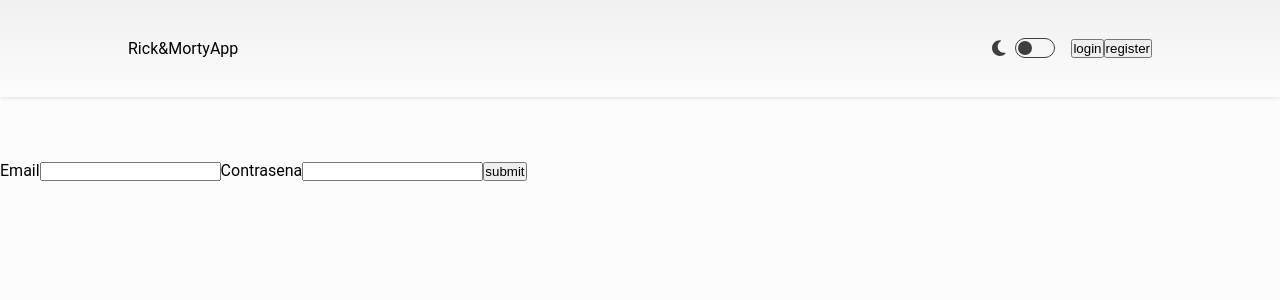
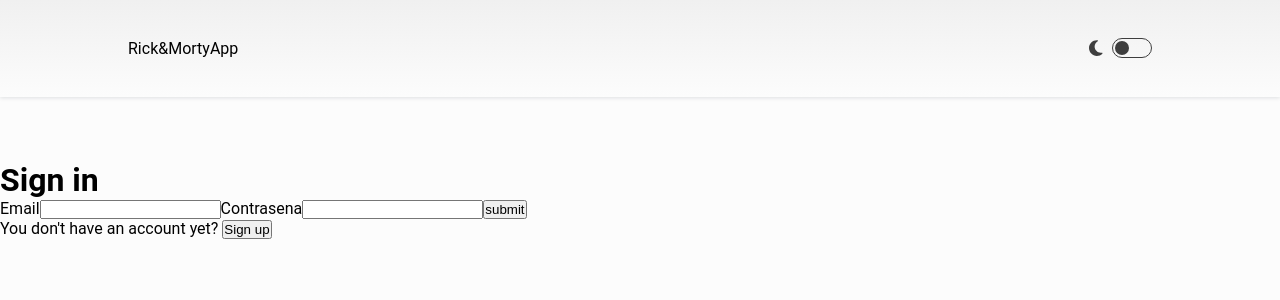
Before and after one commit to matokun93/rick-and-morty-app, a React (Create React App) app: page /Login in a window 1280 px wide. Shown: the top 300 px of the page. Built offline with nearby package versions, Linux system fonts and the light colour scheme; no server answers.

Commit message:
added login section

```diff
--- a/src/Components/CharacterDetails/CharacterDetails.js
+++ b/src/Components/CharacterDetails/CharacterDetails.js
@@ -7,7 +7,7 @@ const CharacterDetails = () => {
 
     return (
         <div className='card-detail'>
-            <img src={data.image ?? 'https://rickandmortyapi.com/api/character/avatar/66.jpeg'} alt="card-image" />
+            <img src={data.image ?? 'https://rickandmortyapi.com/api/character/avatar/66.jpeg'} alt="character-avatar" />
             <h1>{data.name}</h1>
             <h3>{data.species !== 'unknown' ? data.species : 'Species Unknown'} - {data.status !== 'unknown' ? data.status : 'Status Unknown'}</h3>
             <p>Gender: {data.gender}</p>
--- a/src/Components/EpisodeDetails/EpisodeDetails.js
+++ b/src/Components/EpisodeDetails/EpisodeDetails.js
@@ -7,7 +7,7 @@ const LocationDetails = () => {
 
     return (
         <div className='card-detail'>
-            <img src={data.image ?? 'https://rickandmortyapi.com/api/character/avatar/66.jpeg'} alt="card-image" />
+            <img src={data.image ?? 'https://rickandmortyapi.com/api/character/avatar/66.jpeg'} alt="episode-avatar" />
             <h1>{data.name}</h1>
             <h3>{data.episode}</h3>
             <p>Aired at: {data.air_date}</p>
--- a/src/Components/LocationDetails/LocationDetails.js
+++ b/src/Components/LocationDetails/LocationDetails.js
@@ -7,7 +7,7 @@ const LocationDetails = () => {
 
     return (
         <div className='card-detail'>
-            <img src={data.image ?? 'https://rickandmortyapi.com/api/character/avatar/66.jpeg'} alt="card-image" />
+            <img src={data.image ?? 'https://rickandmortyapi.com/api/character/avatar/66.jpeg'} alt="location-avatar" />
             <h1>{data.name}</h1>
             <h3>{data.type !== 'unknown' ? data.type : 'Type Unknown'}</h3>
             <p>Dimension: {data.dimension}</p>
--- a/src/Components/LoginSection/LoginSection.js
+++ b/src/Components/LoginSection/LoginSection.js
@@ -1,7 +1,11 @@
 import { Formik, Form } from "formik"
+import { useState } from "react"
+import { useCredentials } from "../../Contexts/CredentialsContext"
 import TextInput from '../TextInput/TextInput'
 
-const LogModal = () => {
+const LoginSection = () => {
+    const [action, setAction] = useState('login')
+    const { login, register } = useCredentials()
 
     const validate = (values) => {
         const errors = {}
@@ -13,11 +17,17 @@ const LogModal = () => {
         return errors
     }
 
-    const enter = (a, b) => {
-        console.log('jol');
+    const changeAction = (action) => {
+        setAction(action)
+    }
+
+    const enter = (email, password) => {
+        action === 'login' ? login(email, password) : register(email, password)
     }
 
     return (
+        <div className="form-container">
+            {action === 'login' ? <h1>Sign in</h1> : <h1>Sign Up</h1>}
             <Formik
                 initialValues={{ email: '', password: '' }}
                 validate={validate}
@@ -29,7 +39,12 @@ const LogModal = () => {
                     <button type='submit'>submit</button>
                 </Form>
             </Formik>
+            {action === 'login'
+                ? <p>You don't have an account yet? <button onClick={() => changeAction('register')}>Sign up</button></p>
+                : <p>You already have an account? <button onClick={() => changeAction('login')}>Sign in</button></p>
+            }
+        </div>
     )
 }
 
-export default LogModal
+export default LoginSection
--- a/src/Components/Navbar/Navbar.css
+++ b/src/Components/Navbar/Navbar.css
@@ -25,7 +25,7 @@
     width: clamp(120px, 20vw, 208px);
 }
 
-span.right-buttons {
+.right-buttons {
     display: flex;
     gap: 1rem;
 }
--- a/src/Components/Navbar/Navbar.js
+++ b/src/Components/Navbar/Navbar.js
@@ -1,20 +1,27 @@
 import useDarkMode from '../../CustomHooks/useDarkMode'
+import { NavLink } from 'react-router-dom'
 import './Navbar.css'
 import { FontAwesomeIcon } from '@fortawesome/react-fontawesome'
-import { faMoon } from '@fortawesome/free-solid-svg-icons'
+import { faMoon, faRightFromBracket } from '@fortawesome/free-solid-svg-icons'
+import { useCredentials } from '../../Contexts/CredentialsContext'
 
 const Navbar = () => {
     const [darkMode, setDarkMode] = useDarkMode()
+    const { logout, userLogged } = useCredentials()
 
     const changeTheme = () => {
         setDarkMode(darkMode => !darkMode)
+    }
+
+    const handleLogoutButton = () => {
+        logout()
     }
 
     return (
         <div className="nav-container">
             <nav>
                 <div className="logo">Rick&MortyApp</div>
-                <span className='right-buttons'>
+                <div className="right-buttons">
                     <div className="theme-button">
                         <span className='moon-icon'>
                             <FontAwesomeIcon icon={faMoon} />
@@ -23,11 +30,14 @@ const Navbar = () => {
                             <div className={darkMode === false ? 'slider' : 'slider slider-right'}></div>
                         </div>
                     </div>
-                    <div className="log-buttons">
-                        <button>login</button>
-                        <button>register</button>
-                    </div>
-                </span>
+                    {userLogged &&
+                        <NavLink to='/'>
+                            <button onClick={() => handleLogoutButton()}>
+                                <span>Salir</span> <FontAwesomeIcon icon={faRightFromBracket} />
+                            </button>
+                        </NavLink>
+                    }
+                </div>
             </nav>
         </div>
     )
--- a/src/Components/Sections/Sections.js
+++ b/src/Components/Sections/Sections.js
@@ -1,19 +1,32 @@
 import { Routes, Route } from 'react-router-dom'
+import { useCredentials } from '../../Contexts/CredentialsContext'
 import CharacterDetails from '../CharacterDetails/CharacterDetails'
 import LocationDetails from '../LocationDetails/LocationDetails'
 import EpisodeDetails from '../EpisodeDetails/EpisodeDetails'
 import HomeSection from '../HomeSection/HomeSection'
 import LoginSection from '../LoginSection/LoginSection'
+import PageNotFound from '../PageNotFound/PageNotFound'
 
 const Sections = () => {
+    const { userLogged } = useCredentials()
     return (
-        <Routes>
-            <Route path='/' element={<HomeSection />} />
-            <Route path='/Login' element={<LoginSection />} />
-            <Route path='/Characters/Details/:id' element={<CharacterDetails />} />
-            <Route path='/Locations/Details/:id' element={<LocationDetails />} />
-            <Route path='/Episodes/Details/:id' element={<EpisodeDetails />} />
-        </Routes>
+        <>
+            {
+                userLogged
+                    ? <Routes>
+                        <Route path='/' element={<HomeSection />} />
+                        <Route path='/Characters/Details/:id' element={<CharacterDetails />} />
+                        <Route path='/Locations/Details/:id' element={<LocationDetails />} />
+                        <Route path='/Episodes/Details/:id' element={<EpisodeDetails />} />
+                        <Route path='*' element={<PageNotFound />} />
+                    </Routes>
+                    : <Routes>
+                        <Route path='/' element={<LoginSection />} />
+                        <Route path='/Login' element={<LoginSection />} />
+                        <Route path='*' element={<PageNotFound />} />
+                    </Routes>
+            }
+        </>
     )
 }
 
--- a/src/Contexts/CredentialsContext.js
+++ b/src/Contexts/CredentialsContext.js
@@ -38,6 +38,7 @@ export const CredentialsProvider = ({ children }) => {
             email: email,
             password: password
         }).then(res => {
+            setUserLogged(true)
             console.log(res);
         }).catch(e => {
             console.log(e);
--- a/src/index.css
+++ b/src/index.css
@@ -11,6 +11,10 @@
 
 a {
   text-decoration: none;
+}
+
+button {
+  cursor: pointer;
 }
 
 body {
```
Lines whose indentation alone changed are shown as unchanged.
